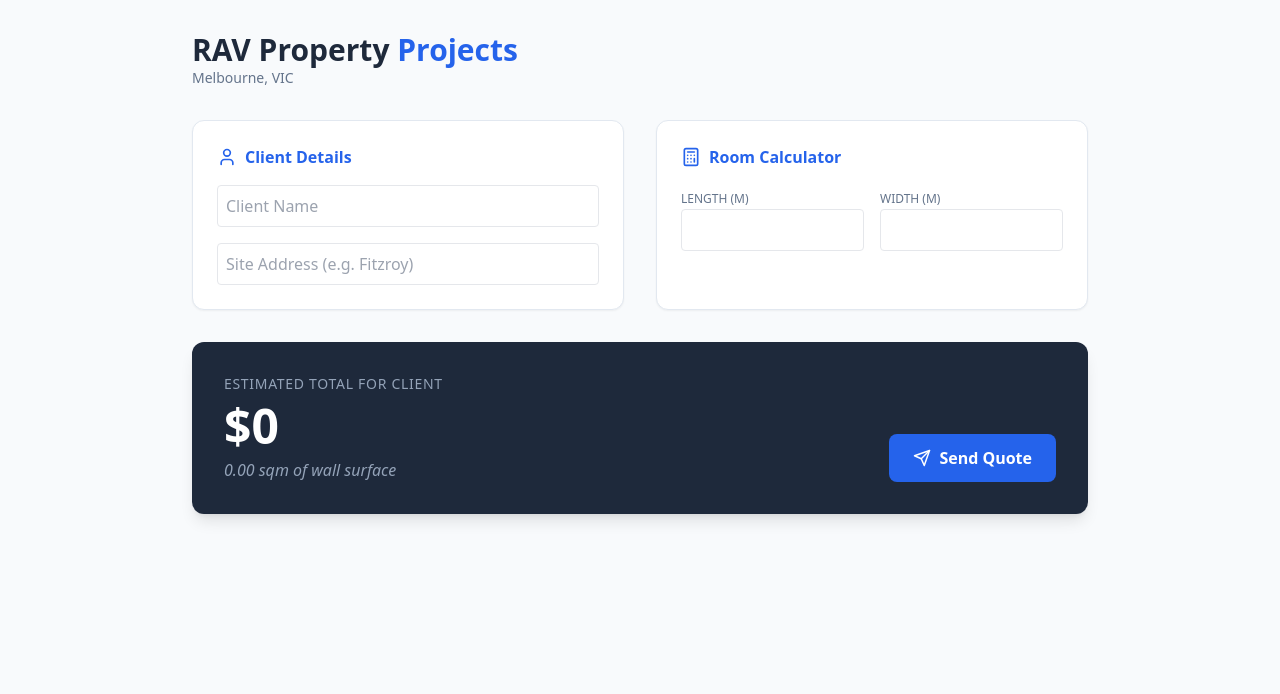
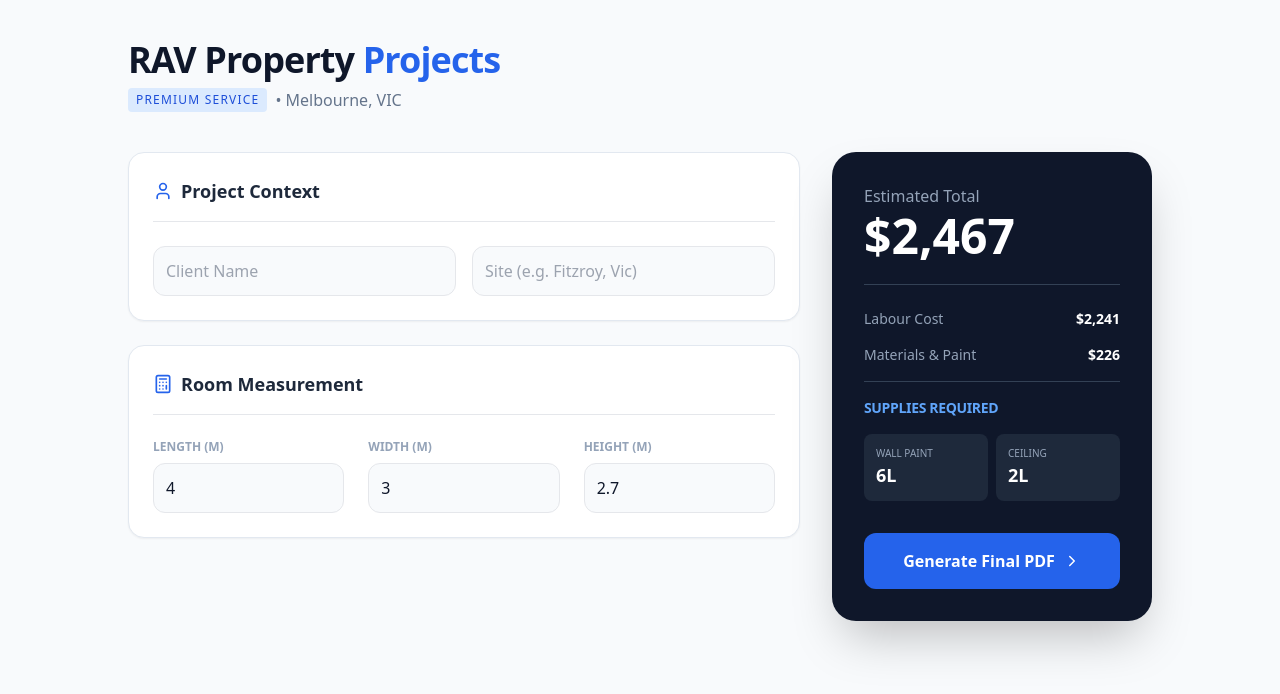
Before and after one commit to brandorb73-ship-it/paint-app, a React (Vite) app: page / in a window 1280 px wide. Shown: the top 694 px of the page. Built offline with nearby package versions, Linux system fonts and the light colour scheme.

Commit message:
Update App.jsx

```diff
--- a/src/App.jsx
+++ b/src/App.jsx
@@ -1,69 +1,116 @@
 import React, { useState } from 'react';
-import { Calculator, User, FileText, Send } from 'lucide-react';
+import { Calculator, User, ClipboardList, Info, ChevronRight } from 'lucide-react';
 
-export default function PaintApp() {
-  const [client, setClient] = useState({ name: '', phone: '', address: '' });
-  const [dimensions, setDimensions] = useState({ length: 0, width: 0, height: 2.7 }); // Standard Melb ceiling height
-  const [rate, setRate] = useState(35); // Base rate per sqm (labor + paint)
+export default function RavPropertyApp() {
+  const [client, setClient] = useState({ name: '', address: '' });
+  const [dim, setDim] = useState({ length: 4, width: 3, height: 2.7 });
+  const [coats, setCoats] = useState(2);
 
-  const area = (dimensions.length * dimensions.height * 2) + (dimensions.width * dimensions.height * 2);
-  const totalQuote = area * rate;
+  // --- MELBOURNE MARKET CALCULATIONS ---
+  const wallArea = (dim.length * dim.height * 2) + (dim.width * dim.height * 2);
+  const ceilingArea = dim.length * dim.width;
+
+  // Material coverage: ~15sqm per Litre (standard for premium low-sheen)
+  const wallPaintNeeded = Math.ceil((wallArea * coats) / 15);
+  const ceilingPaintNeeded = Math.ceil((ceilingArea * 2) / 14); // Ceilings usually need 2 coats
+
+  // Costs
+  const paintPricePerL = 22; // Average price for trade-quality 15L drums
+  const materialCost = (wallPaintNeeded + ceilingPaintNeeded) * paintPricePerL + 50; // +$50 for consumables (tape, plastic)
+  const laborRate = 45; // Professional Melb rate per sqm
+  const laborCost = (wallArea + ceilingArea) * laborRate;
+
+  const totalQuote = laborCost + materialCost;
 
   return (
-    <div className="min-h-screen bg-slate-50 p-4 md:p-8 font-sans text-slate-900">
-      <header className="max-w-4xl mx-auto mb-8">
-        <h1 className="text-3xl font-bold text-slate-800">
+    <div className="min-h-screen bg-[#F8FAFC] p-4 md:p-10 text-slate-900 font-sans">
+      <header className="max-w-5xl mx-auto mb-10">
+        <h1 className="text-4xl font-extrabold tracking-tight text-slate-900">
           RAV Property <span className="text-blue-600">Projects</span>
         </h1>
-        <p className="text-slate-500 text-sm">Melbourne, VIC</p>
+        <div className="flex items-center gap-2 text-slate-500 mt-2 font-medium">
+          <span className="bg-blue-100 text-blue-700 px-2 py-1 rounded text-xs uppercase tracking-widest">Premium Service</span>
+          <span>• Melbourne, VIC</span>
+        </div>
       </header>
 
-      <main className="max-w-4xl mx-auto grid md:grid-cols-2 gap-8">
-        {/* CRM & Client Info */}
-        <section className="bg-white p-6 rounded-xl shadow-sm border border-slate-200">
-          <div className="flex items-center gap-2 mb-4 text-blue-600 font-semibold">
-            <User size={20} /> <h2>Client Details</h2>
+      <main className="max-w-5xl mx-auto grid lg:grid-cols-3 gap-8">
+
+        {/* LEFT COLUMN: INPUTS */}
+        <div className="lg:col-span-2 space-y-6">
+          <section className="bg-white p-6 rounded-2xl border border-slate-200 shadow-sm">
+            <div className="flex items-center gap-2 mb-6 border-b pb-4">
+              <User className="text-blue-600" size={20} />
+              <h2 className="font-bold text-lg text-slate-800">Project Context</h2>
             </div>
-          <div className="space-y-4">
-            <input type="text" placeholder="Client Name" className="w-full p-2 border rounded"
+            <div className="grid md:grid-cols-2 gap-4">
+              <input type="text" placeholder="Client Name" className="w-full p-3 bg-slate-50 border rounded-xl outline-none focus:ring-2 ring-blue-500/20"
                 onChange={(e) => setClient({...client, name: e.target.value})} />
-            <input type="text" placeholder="Site Address (e.g. Fitzroy)" className="w-full p-2 border rounded"
+              <input type="text" placeholder="Site (e.g. Fitzroy, Vic)" className="w-full p-3 bg-slate-50 border rounded-xl outline-none focus:ring-2 ring-blue-500/20"
                 onChange={(e) => setClient({...client, address: e.target.value})} />
             </div>
           </section>
 
-        {/* Estimator Logic */}
-        <section className="bg-white p-6 rounded-xl shadow-sm border border-slate-200">
-          <div className="flex items-center gap-2 mb-4 text-blue-600 font-semibold">
-            <Calculator size={20} /> <h2>Room Calculator</h2>
+          <section className="bg-white p-6 rounded-2xl border border-slate-200 shadow-sm">
+            <div className="flex items-center gap-2 mb-6 border-b pb-4">
+              <Calculator className="text-blue-600" size={20} />
+              <h2 className="font-bold text-lg text-slate-800">Room Measurement</h2>
             </div>
-          <div className="grid grid-cols-2 gap-4">
+            <div className="grid grid-cols-3 gap-6">
               <div>
-              <label className="text-xs text-slate-500 uppercase">Length (m)</label>
-              <input type="number" className="w-full p-2 border rounded"
-                onChange={(e) => setDimensions({...dimensions, length: Number(e.target.value)})} />
+                <label className="block text-xs font-bold text-slate-400 mb-2 uppercase">Length (m)</label>
+                <input type="number" value={dim.length} className="w-full p-3 bg-slate-50 border rounded-xl"
+                  onChange={(e) => setDim({...dim, length: Number(e.target.value)})} />
               </div>
               <div>
-              <label className="text-xs text-slate-500 uppercase">Width (m)</label>
-              <input type="number" className="w-full p-2 border rounded"
-                onChange={(e) => setDimensions({...dimensions, width: Number(e.target.value)})} />
+                <label className="block text-xs font-bold text-slate-400 mb-2 uppercase">Width (m)</label>
+                <input type="number" value={dim.width} className="w-full p-3 bg-slate-50 border rounded-xl"
+                  onChange={(e) => setDim({...dim, width: Number(e.target.value)})} />
+              </div>
+              <div>
+                <label className="block text-xs font-bold text-slate-400 mb-2 uppercase">Height (m)</label>
+                <input type="number" value={dim.height} className="w-full p-3 bg-slate-50 border rounded-xl"
+                  onChange={(e) => setDim({...dim, height: Number(e.target.value)})} />
               </div>
             </div>
           </section>
+        </div>
 
-        {/* Quote Generator Output */}
-        <section className="md:col-span-2 bg-slate-800 text-white p-8 rounded-xl shadow-lg">
-          <div className="flex justify-between items-end">
-            <div>
-              <p className="text-slate-400 uppercase tracking-wider text-sm">Estimated Total for {client.name || 'Client'}</p>
-              <h2 className="text-5xl font-bold mt-2">${totalQuote.toLocaleString()}</h2>
-              <p className="text-slate-400 mt-2 italic">{area.toFixed(2)} sqm of wall surface</p>
+        {/* RIGHT COLUMN: THE LIVE QUOTE CARD */}
+        <div className="lg:col-span-1">
+          <div className="bg-slate-900 text-white p-8 rounded-3xl shadow-2xl sticky top-8">
+            <p className="text-slate-400 font-medium mb-1">Estimated Total</p>
+            <h2 className="text-5xl font-bold mb-6">${totalQuote.toLocaleString()}</h2>
+
+            <div className="space-y-4 border-t border-slate-700 pt-6">
+              <div className="flex justify-between text-sm">
+                <span className="text-slate-400">Labour Cost</span>
+                <span className="font-semibold">${laborCost.toLocaleString()}</span>
               </div>
-            <button className="flex items-center gap-2 bg-blue-600 hover:bg-blue-500 px-6 py-3 rounded-lg font-bold transition">
-              <Send size={18} /> Send Quote
+              <div className="flex justify-between text-sm">
+                <span className="text-slate-400">Materials & Paint</span>
+                <span className="font-semibold">${materialCost.toLocaleString()}</span>
+              </div>
+              <div className="flex justify-between text-sm pt-4 border-t border-slate-700">
+                <span className="text-blue-400 font-bold uppercase tracking-tight">Supplies Required</span>
+              </div>
+              <div className="grid grid-cols-2 gap-2 mt-2">
+                <div className="bg-slate-800 p-3 rounded-lg">
+                  <p className="text-[10px] text-slate-400 uppercase">Wall Paint</p>
+                  <p className="text-lg font-bold">{wallPaintNeeded}L</p>
+                </div>
+                <div className="bg-slate-800 p-3 rounded-lg">
+                  <p className="text-[10px] text-slate-400 uppercase">Ceiling</p>
+                  <p className="text-lg font-bold">{ceilingPaintNeeded}L</p>
+                </div>
+              </div>
+            </div>
+
+            <button className="w-full mt-8 bg-blue-600 hover:bg-blue-500 py-4 rounded-xl font-bold transition flex items-center justify-center gap-2 group">
+              Generate Final PDF <ChevronRight size={18} className="group-hover:translate-x-1 transition" />
             </button>
           </div>
-        </section>
+        </div>
       </main>
     </div>
   );
```
Lines whose indentation alone changed are shown as unchanged.
